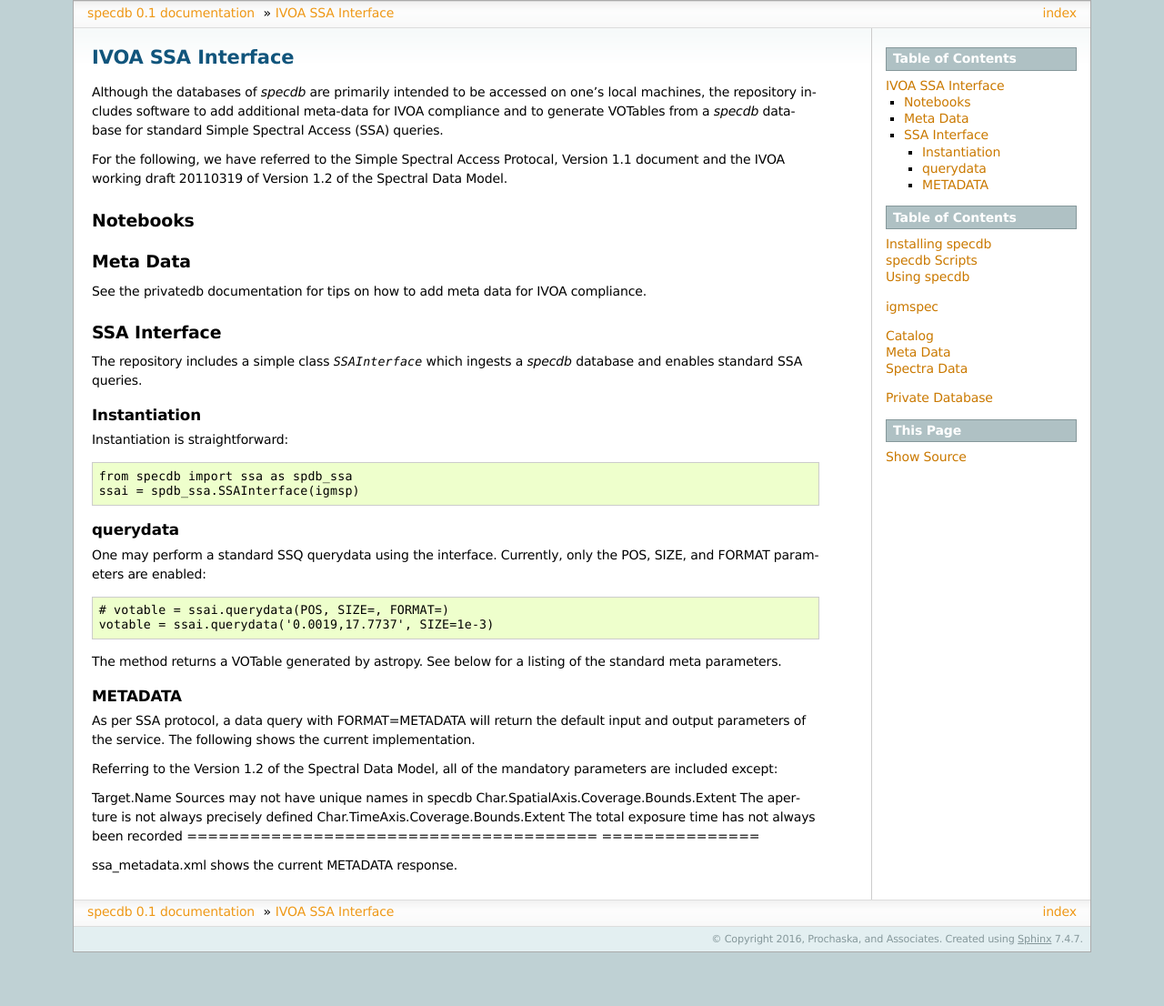
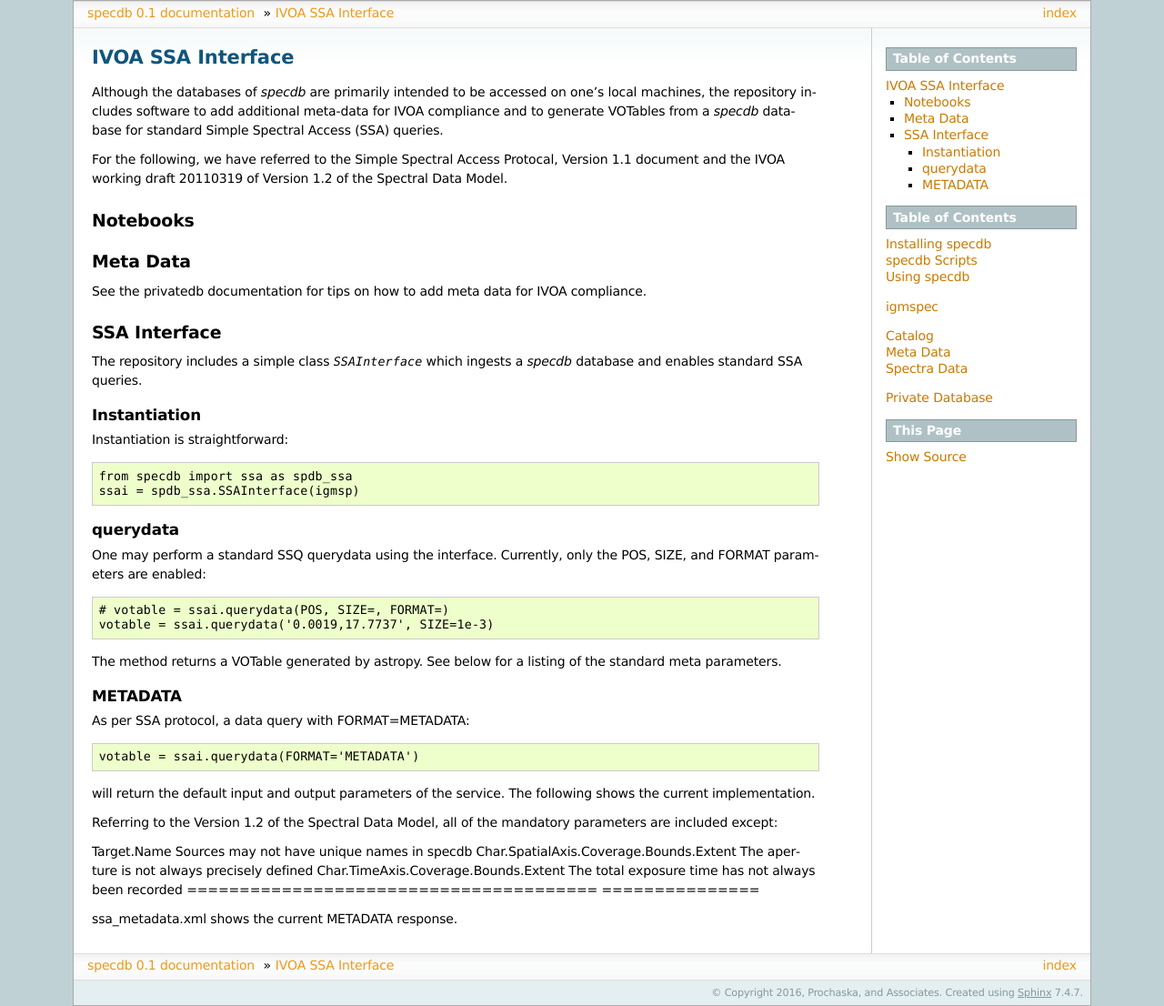
Before and after one commit to specdb/specdb, a Sphinx documentation site: the page built from docs/ssa.rst, in a window 1280 px wide. Shown: the whole page at 91% size. Built offline with Sphinx 7.4.7, drawn with Linux system fonts in a browser that asks for light colours; pages that are not in the unit, such as notebooks, are missing from menus; before the commit the page ends 1047 px from its top, so only the background shows below that.

Commit message:
small edit

```diff
--- a/docs/ssa.rst
+++ b/docs/ssa.rst
@@ -61,8 +61,11 @@ See below for a listing of the standard meta parameters.
 METADATA
 --------
 
-As per SSA protocol, a data query with FORMAT=METADATA will
-return the default input and output parameters of the service.
+As per SSA protocol, a data query with FORMAT=METADATA::
+
+   votable = ssai.querydata(FORMAT='METADATA')
+
+will return the default input and output parameters of the service.
 The following shows the current implementation.
 
 Referring to the Version 1.2 of the Spectral Data Model, all
```
